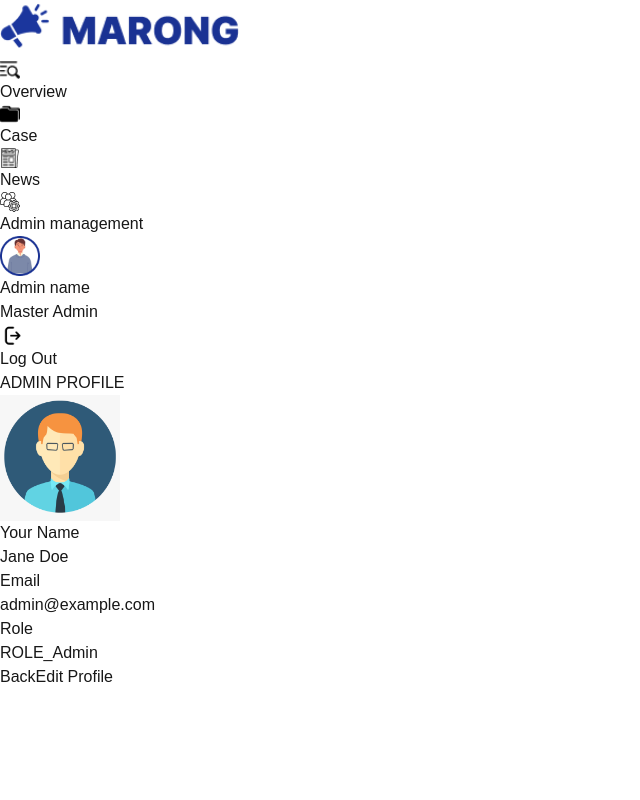
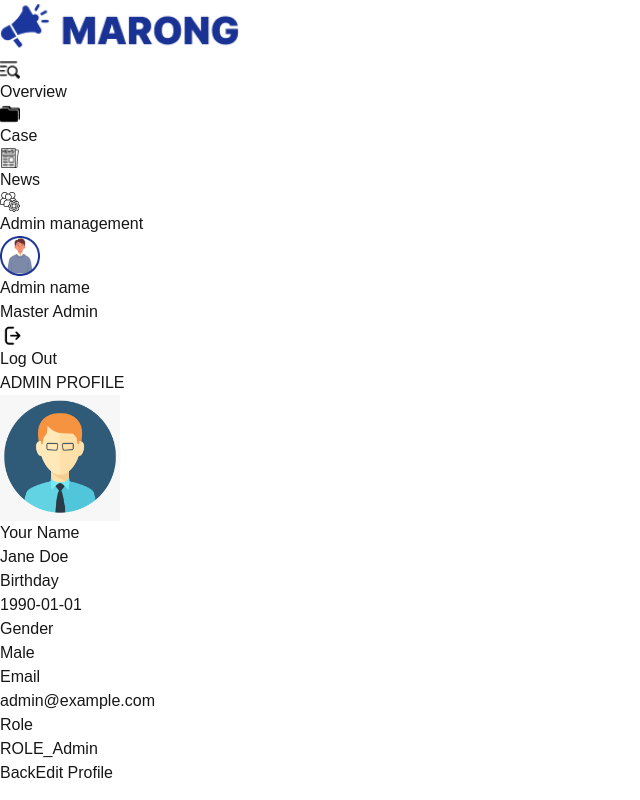
Before and after one commit to CosmosDever/marong-web, a Next.js app: page /admin/adminprofile/1 in a window 1280 px wide. Shown: the whole page, without its empty margins (0-640 px from the left). Built offline with nearby package versions, Linux system fonts and the light colour scheme.

Commit message:
Update page.tsx

```diff
--- a/src/app/admin/adminprofile/[id]/page.tsx
+++ b/src/app/admin/adminprofile/[id]/page.tsx
@@ -11,6 +11,8 @@ interface User {
   picture: any;
   gmail: string;
   fullName: string;
+  birthday: string;
+  gender: string;
   role: string;
 }
 
@@ -106,6 +108,18 @@ export default function AdminProfile() {
                   </p>
                 </div>
                 <div>
+                  <label className="block text-gray-700 font-medium mb-2">Birthday</label>
+                  <p className="w-full border border-gray-300 rounded-md px-4 py-2">
+                    {user.birthday || "Not Available"}
+                  </p>
+                </div>
+                <div>
+                  <label className="block text-gray-700 font-medium mb-2">Gender</label>
+                  <p className="w-full border border-gray-300 rounded-md px-4 py-2">
+                    {user.gender || "Not Available"}
+                  </p>
+                </div>
+                <div>
                   <label className="block text-gray-700 font-medium mb-2">Email</label>
                   <p className="w-full border border-gray-300 rounded-md px-4 py-2">
                     {user.gmail || "Not Available"}
```
